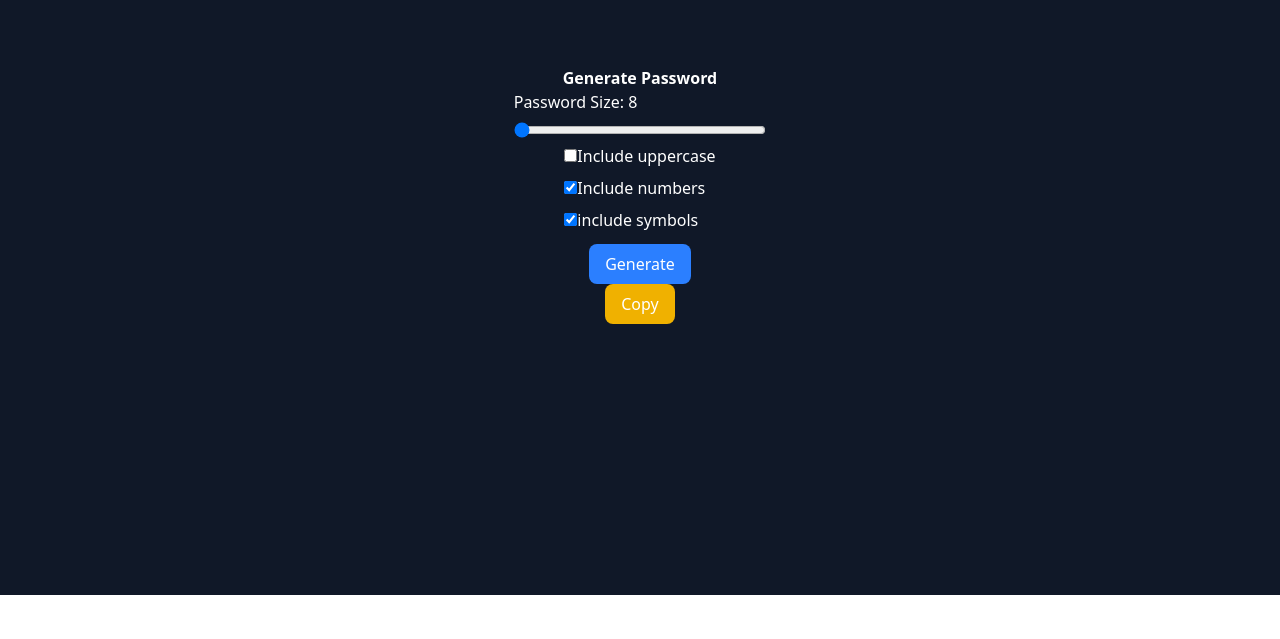
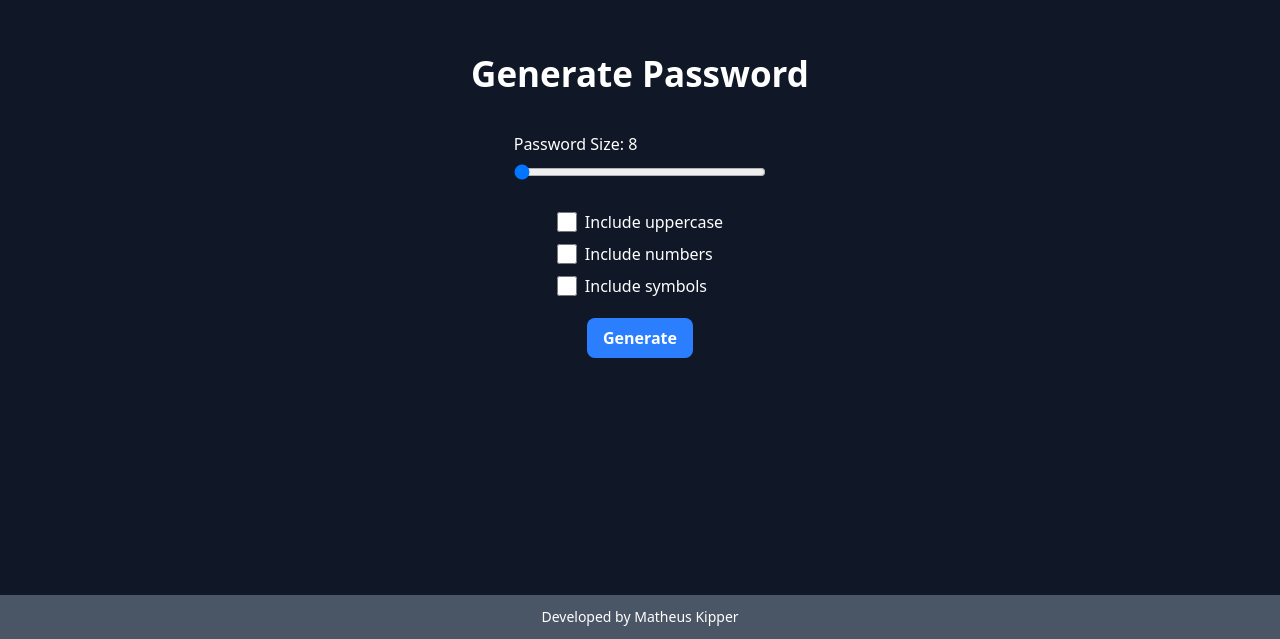
Before and after one commit to matheuskipper/GeradorSenhasVue, a Vue app: page / in a window 1280 px wide. Shown: the part 205-844 px from the top of the page. Before the commit the page ends 800 px from the top, so only its background shows below. Built offline with nearby package versions, Linux system fonts and the light colour scheme.

Commit message:
Estilizando com tailwind e adicionando novas features

```diff
--- a/src/App.vue
+++ b/src/App.vue
@@ -2,59 +2,73 @@
   <div
     class="flex flex-col items-center justify-center min-h-screen bg-gray-900 text-white p-4"
   >
-    <h1 class="font-bold">Generate Password</h1>
-    <div>
+    <h1 class="font-bold text-[35px] p-4">Generate Password</h1>
+    <div class="p-4">
       <label for="password-length">Password Size: {{ length }}</label>
       <input
         type="range"
         min="8"
         max="20"
         v-model="length"
-        class="w-full mt-2"
+        class="w-full mt-2 cursor-pointer"
       />
     </div>
-    <div class="flex flex-col gap-2 mb-3">
-      <label class="cursor-pointer" for="input-uppercase"
+    <div class="flex flex-col gap-2 mb-3 p-2">
+      <label class="cursor-pointer flex items-center" for="input-uppercase"
         ><input
           id="input-uppercase"
-          class="cursor-pointer"
+          class="cursor-pointer mr-2 w-5 h-5"
           type="checkbox"
           v-model="includeUppercase"
         />Include uppercase</label
       >
-      <label class="cursor-pointer" for="input-numbers"
+      <label class="cursor-pointer flex items-center" for="input-numbers"
         ><input
           id="input-numbers"
-          class="cursor-pointer"
+          class="cursor-pointer mr-2 w-5 h-5"
           type="checkbox"
           v-model="includeNumbers"
         />Include numbers</label
       >
-      <label class="cursor-pointer" for="input-symbols"
+      <label class="cursor-pointer flex items-center" for="input-symbols"
         ><input
           id="input-symbols"
-          class="cursor-pointer"
+          class="cursor-pointer mr-2 w-5 h-5"
           type="checkbox"
           v-model="includeSymbols"
-        />include symbols</label
+        />Include symbols</label
       >
     </div>
     <button
       @click="generatePassword"
-      class="bg-blue-500 hover:bg-blue-600 text-white px-4 py-2 rounded-lg cursor-pointer"
+      class="bg-blue-500 hover:bg-blue-600 font-bold text-white px-4 py-2 rounded-lg cursor-pointer"
     >
       Generate
     </button>
 
-    <h1>{{ password }}</h1>
+    <div
+      v-if="password"
+      class="mt-4 p-4 border border-yellow-500 bg-yellow-100 text-yellow-900 rounded-lg animate-fade-in"
+    >
+      <h1 class="text-lg font-bold tracking-wide">{{ password }}</h1>
+    </div>
 
     <button
+      v-if="password"
       @click="copyPassword"
-      class="bg-yellow-500 hover:bg-yellow-600 text-white px-4 py-2 rounded-lg cursor-pointer"
+      class="bg-yellow-500 hover:bg-yellow-600 font-bold text-white px-4 py-2 rounded-lg cursor-pointer mt-4"
     >
       Copy
     </button>
   </div>
+  <footer class="bg-gray-600 text-white p-3">
+    <p class="text-center text-sm">
+      Developed by
+      <a target="_blank" href="https://github.com/matheuskipper"
+        >Matheus Kipper</a
+      >
+    </p>
+  </footer>
 </template>
 
 <script>
@@ -65,8 +79,8 @@ export default {
     return {
       length: 8,
       includeUppercase: false,
-      includeNumbers: true,
-      includeSymbols: true,
+      includeNumbers: false,
+      includeSymbols: false,
       password: "",
     };
   },
@@ -88,4 +102,17 @@ export default {
 };
 </script>
 
-<style scoped></style>
+<style scoped>
+@keyframes fade-in {
+  from {
+    opacity: 0;
+  }
+  to {
+    opacity: 1;
+  }
+}
+
+.animate-fade-in {
+  animation: fade-in 0.5s ease-in-out;
+}
+</style>
```
